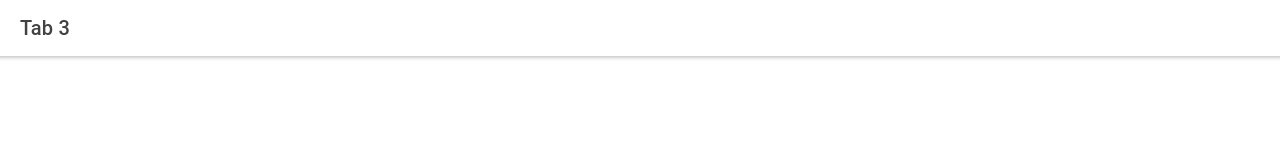
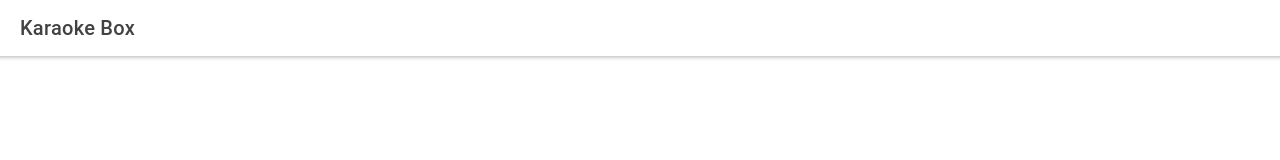
Before and after one commit to trikerr/karaokebox, a React (Create React App) app: page /about in a window 1280 px wide. Shown: the top 160 px of the page. Built offline with nearby package versions, Linux system fonts and the light colour scheme.

Commit message:
Move About to folders

```diff
--- a/src/App.tsx
+++ b/src/App.tsx
@@ -13,7 +13,7 @@
 import {musicalNotes, search, person} from 'ionicons/icons';
 import UserTab from './pages/UserTab';
 import ExploreTab from './pages/ExploreTab';
-import AboutTab from "./pages/AboutTab";
+import AboutTab from "./pages/about/AboutTab";
 
 /* Core CSS required for Ionic components to work properly */
 import '@ionic/react/css/core.css';
--- a/src/pages/AboutTab.tsx
+++ b/src/pages/about/AboutTab.tsx
@@ -1,5 +1,5 @@
 import { IonContent, IonHeader, IonPage, IonTitle, IonToolbar } from '@ionic/react';
-import ExploreContainer from '../components/ExploreContainer';
+import ExploreContainer from '../../components/ExploreContainer';
 import './AboutTab.css';
 
 const AboutTab: React.FC = () => {
@@ -7,13 +7,13 @@
     <IonPage>
       <IonHeader>
         <IonToolbar>
-          <IonTitle>Tab 3</IonTitle>
+          <IonTitle>Karaoke Box</IonTitle>
         </IonToolbar>
       </IonHeader>
       <IonContent fullscreen>
         <IonHeader collapse="condense">
           <IonToolbar>
-            <IonTitle size="large">Tab 3</IonTitle>
+            <IonTitle size="large">Karaoke Box</IonTitle>
           </IonToolbar>
         </IonHeader>
         <ExploreContainer name="Tab 3 page" />
```
Also changed, not shown: public/assets/images/karaokebox/LogoKaraokeBox1024.jpg (added), src/pages/about/AboutTab.css (added).
